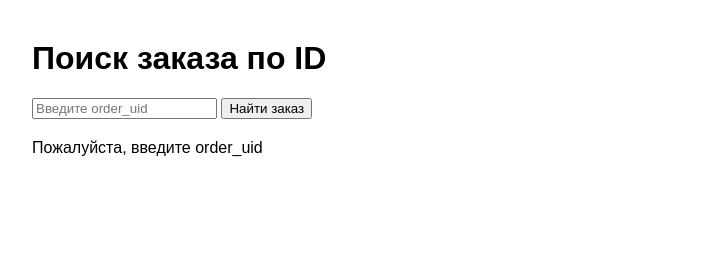
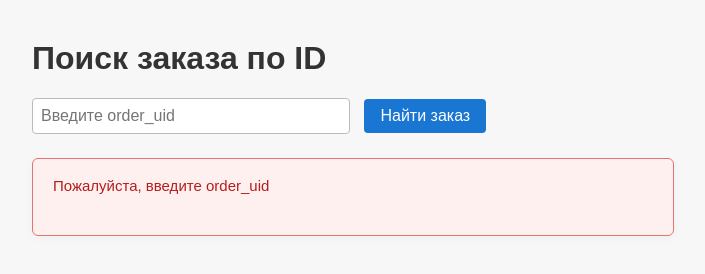
Before and after one commit to datslim/wb-tech-test, a plain HTML site: page frontend/index.html in a window 1280 px wide. Both pictures are taken after a click on the button "Найти заказ". Shown: the whole page, without its empty margins (8-713 px from the left). Drawn offline with Linux system fonts and the light colour scheme.

Commit message:
feat: simple yet beautiful web server design

```diff
--- a/frontend/index.html
+++ b/frontend/index.html
@@ -10,31 +10,10 @@
 <body>
     <h1>Поиск заказа по ID</h1>
     <input type="text" id="orderId" placeholder="Введите order_uid" />
-    <button onclick="findOrder()">Найти заказ</button>
+    <button id="findOrderBtn">Найти заказ</button>
     <div id="result"></div>
 
-    <script>async function findOrder() {
-            const orderId = document.getElementById('orderId').value.trim();
-            const resultDiv = document.getElementById('result');
-            resultDiv.textContent = 'Загрузка...';
-
-            if (!orderId) {
-                resultDiv.textContent = 'Пожалуйста, введите order_uid';
-                return;
-            }
-
-            try {
-                const response = await fetch(`http://localhost:8081/order/${orderId}`);
-                if (!response.ok) {
-                    resultDiv.textContent = 'Заказ не найден';
-                    return;
-                }
-                const data = await response.json();
-                resultDiv.textContent = JSON.stringify(data, null, 2);
-            } catch (err) {
-                resultDiv.textContent = 'Ошибка запроса: ' + err;
-            }
-        }</script>
+    <script src="script.js"></script>
 </body>
 
 </html>
--- a/frontend/script.js
+++ b/frontend/script.js
@@ -1,10 +1,18 @@
+document.getElementById('findOrderBtn').addEventListener('click', findOrder);
+
+function formatJSON(obj) {
+    return JSON.stringify(obj, null, 2);
+}
+
 async function findOrder() {
     const orderId = document.getElementById('orderId').value.trim();
     const resultDiv = document.getElementById('result');
+    resultDiv.className = '';
     resultDiv.textContent = 'Загрузка...';
 
     if (!orderId) {
         resultDiv.textContent = 'Пожалуйста, введите order_uid';
+        resultDiv.className = 'error';
         return;
     }
 
@@ -12,11 +20,14 @@ async function findOrder() {
         const response = await fetch(`http://localhost:8081/order/${orderId}`);
         if (!response.ok) {
             resultDiv.textContent = 'Заказ не найден';
+            resultDiv.className = 'error';
             return;
         }
         const data = await response.json();
-        resultDiv.textContent = JSON.stringify(data, null, 2);
+        resultDiv.textContent = formatJSON(data);
+        resultDiv.className = 'success';
     } catch (err) {
         resultDiv.textContent = 'Ошибка запроса: ' + err;
+        resultDiv.className = 'error';
     }
 }
--- a/frontend/style.css
+++ b/frontend/style.css
@@ -1,9 +1,61 @@
 body {
     font-family: Arial, sans-serif;
     margin: 40px;
+    background: #f7f7f7;
+}
+
+h1 {
+    color: #333;
+}
+
+input[type="text"] {
+    padding: 8px;
+    font-size: 16px;
+    border: 1px solid #bbb;
+    border-radius: 4px;
+    width: 300px;
+    margin-right: 10px;
+}
+
+button {
+    padding: 8px 16px;
+    font-size: 16px;
+    background: #1976d2;
+    color: #fff;
+    border: none;
+    border-radius: 4px;
+    cursor: pointer;
+    transition: background 0.2s;
+}
+
+button:hover {
+    background: #1565c0;
 }
 
 #result {
-      margin-top: 20px;
+    margin-top: 24px;
+    background: #fff;
+    border: 1px solid #ddd;
+    border-radius: 6px;
+    padding: 18px 20px;
+    min-height: 40px;
+    max-width: 600px;
+    box-shadow: 0 2px 8px rgba(0, 0, 0, 0.04);
+    font-size: 15px;
+    color: #222;
+    overflow-x: auto;
+    word-break: break-word;
     white-space: pre-wrap;
 }
+
+#result.error {
+    color: #b71c1c;
+    background: #fff0f0;
+    border-color: #e57373;
+}
+
+#result.success {
+    color: #222;
+    background: #f1f8e9;
+    border-color: #aed581;
+}
```
Also changed, not shown: 1 other file. Lines whose indentation alone changed are shown as unchanged.
